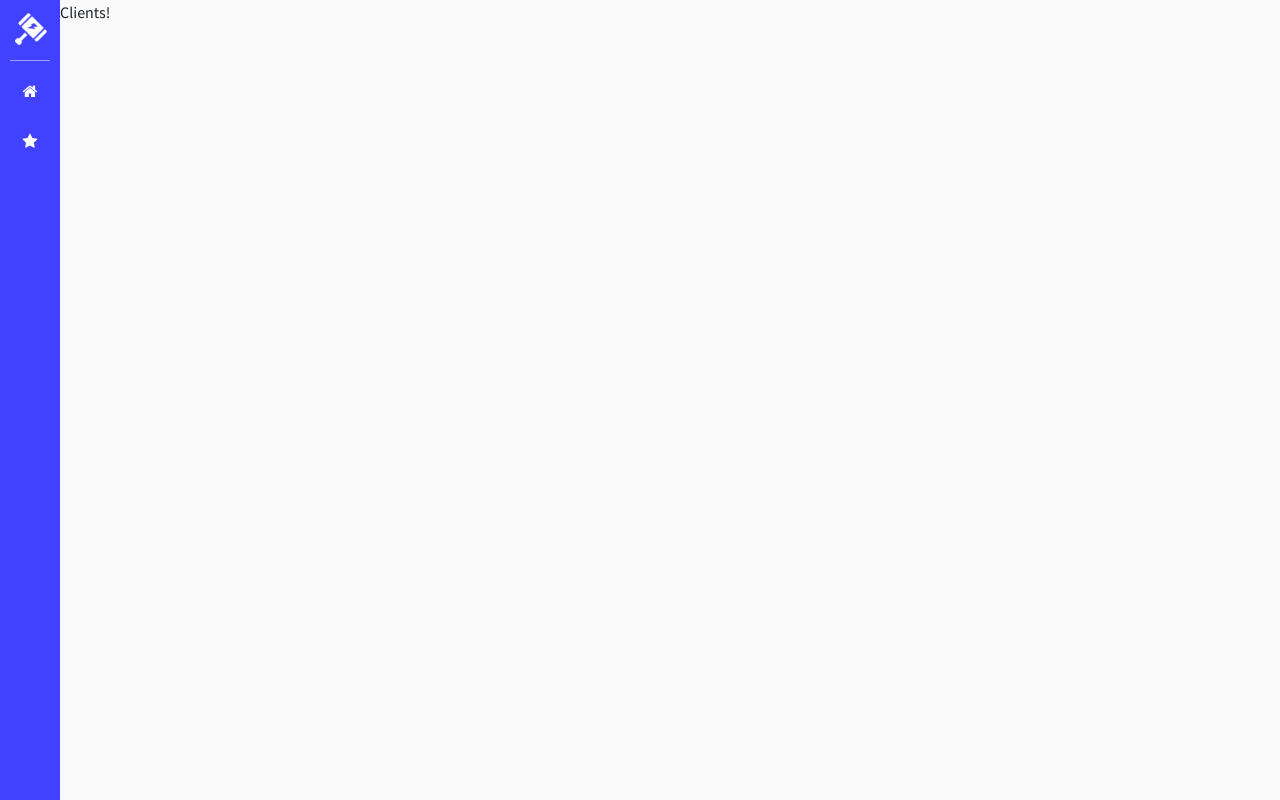
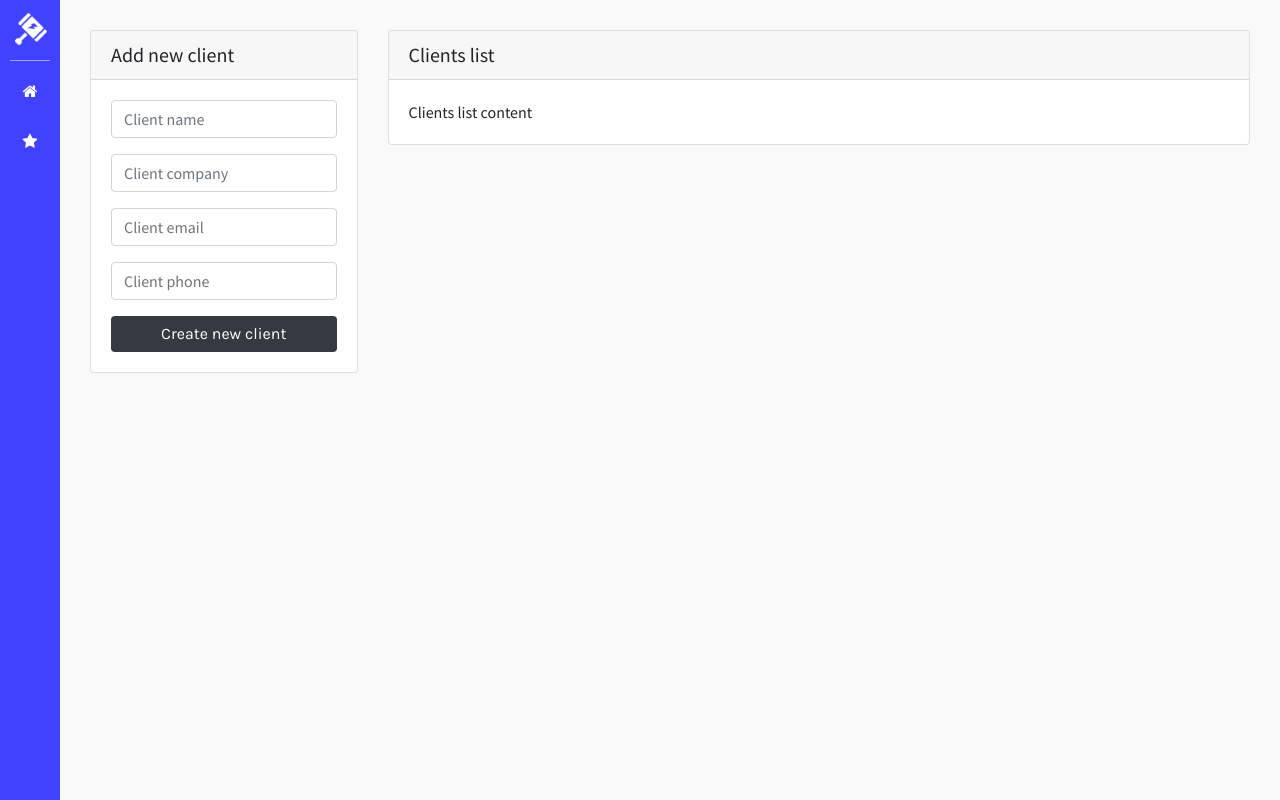
Before and after one commit to alejomejia/Thor-Dashboard, a React (Create React App) app: page /clients in a window 1280 px wide. Built offline with nearby package versions, Linux system fonts and the light colour scheme.

Commit message:
Add ClientsForm layout

```diff
--- /dev/null
+++ b/src/components/ClientsForm.js
@@ -0,0 +1,49 @@
+import React, { Component } from 'react';
+
+class ClientsForm extends Component {
+  render() {
+    return (
+      <form>
+        <div className="form-group">
+          <input
+            type="text"
+            className="form-control"
+            placeholder="Client name"
+            name="name"
+            required
+          />
+        </div>
+        <div className="form-group">
+          <input
+            type="text"
+            className="form-control"
+            placeholder="Client company"
+            name="company"
+            required
+          />
+        </div>
+        <div className="form-group">
+          <input
+            type="email"
+            className="form-control"
+            placeholder="Client email"
+            name="email"
+            required
+          />
+        </div>
+        <div className="form-group">
+          <input
+            type="number"
+            className="form-control"
+            placeholder="Client phone"
+            name="phone"
+            required
+          />
+        </div>
+        <button type="submit" className="btn btn-block btn-primary bg-dark">Create new client</button>
+      </form>
+    );
+  }
+}
+
+export default ClientsForm;
--- a/src/config/utilities.sass
+++ b/src/config/utilities.sass
@@ -0,0 +1,3 @@
+.btn
+  border: 0
+  font-family: $p-font
--- a/src/config/variables.sass
+++ b/src/config/variables.sass
@@ -6,7 +6,7 @@ $s-font: 'Source Sans Pro', sans-serif
 $p-color: #4042ff
 $p-color-dark: #3032bf
 $s-color: #3fc3eb
-$s-color-dark: #2e8eab
+$s-color-dark: #3ab5db
 
 // Layout
 $sidenav-width: 60px
--- a/src/index.sass
+++ b/src/index.sass
@@ -12,6 +12,7 @@ body
 
 #content
   margin-left: $sidenav-width
+  padding: 30px 15px
 
 a
   @include transition
--- a/src/views/Clients.js
+++ b/src/views/Clients.js
@@ -1,11 +1,32 @@
 import React, { Component } from 'react';
+
+import ClientsForm from '../components/ClientsForm';
 
 class Clients extends Component {
 
   render(){
     return(
-      <div>
-        Clients!
+      <div className="container-fluid">
+        <div className="row">
+
+          <div className="col-md-3">
+            <div className="card">
+              <h5 className="card-header">Add new client</h5>
+              <div className="card-body">
+                <ClientsForm addNewClient={this.addNewClient} />
+              </div>
+            </div>
+          </div>
+          <div className="col-md-9">
+            <div className="card">
+              <h5 className="card-header">Clients list</h5>
+              <div className="card-body">
+                Clients list content
+              </div>
+            </div>
+          </div>
+
+        </div>
       </div>
     )
   }
```
